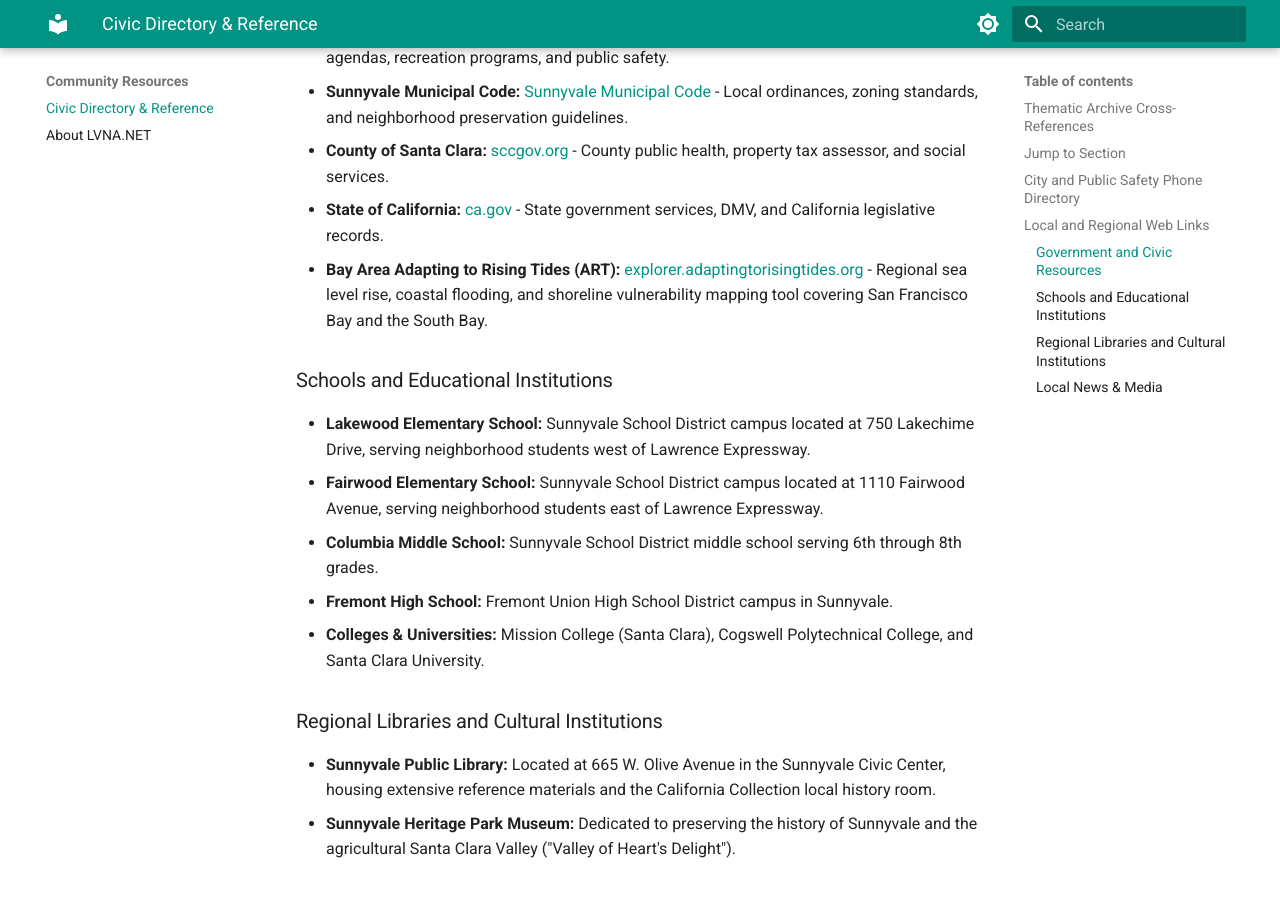
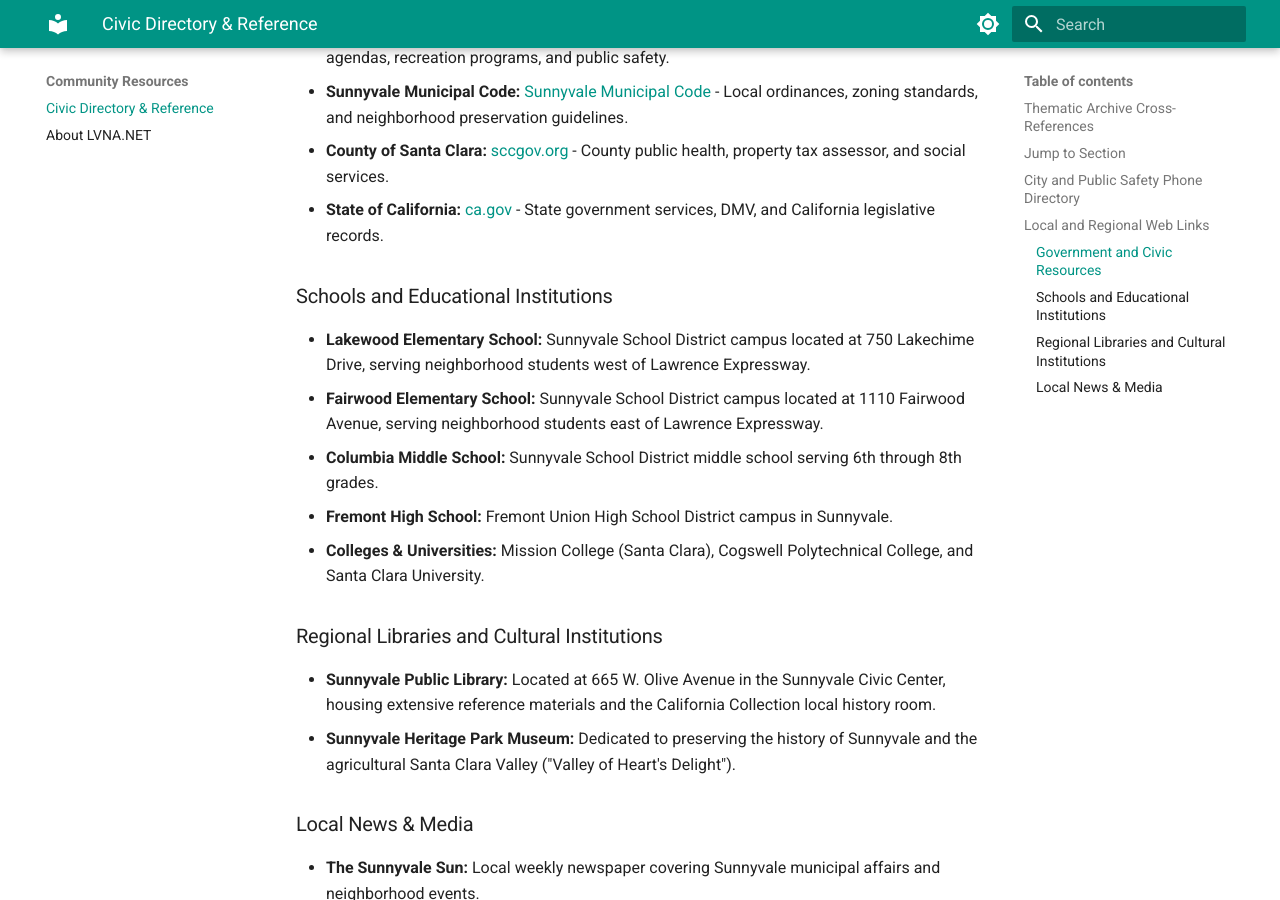
Before and after one commit to patpat9/lvna_archive, an MkDocs documentation site: the page built from cobwebs_lvna/Resources/resources.md, in a window 1280 px wide and 900 px high, scrolled down 3214 px. Built offline with MkDocs 1.6.1 and Material for MkDocs 9.7.7, drawn with Linux system fonts in a browser that asks for light colours.

Commit message:
Revert addition of modern ART explorer link to preserve historical archive integrity

```diff
--- a/cobwebs_lvna/Resources/resources.md
+++ b/cobwebs_lvna/Resources/resources.md
@@ -81,7 +81,6 @@
 - **Sunnyvale Municipal Code:** [Sunnyvale Municipal Code](https://www.sunnyvale.ca.gov) - Local ordinances, zoning standards, and neighborhood preservation guidelines.
 - **County of Santa Clara:** [sccgov.org](https://www.sccgov.org) - County public health, property tax assessor, and social services.
 - **State of California:** [ca.gov](https://www.ca.gov) - State government services, DMV, and California legislative records.
-- **Bay Area Adapting to Rising Tides (ART):** [explorer.adaptingtorisingtides.org](https://explorer.adaptingtorisingtides.org/explorer) - Regional sea level rise, coastal flooding, and shoreline vulnerability mapping tool covering San Francisco Bay and the South Bay.
 
 ### Schools and Educational Institutions
 
```
